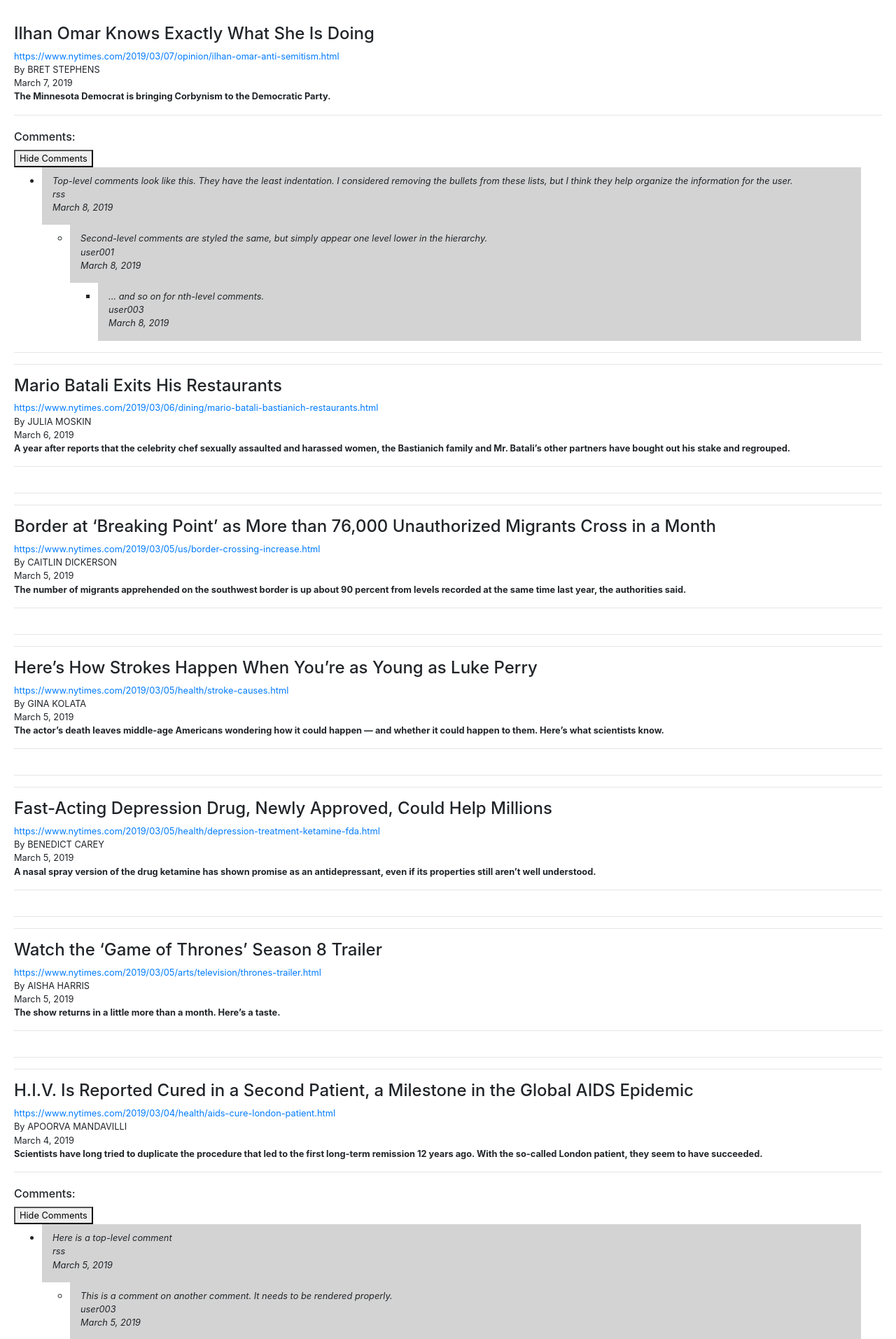
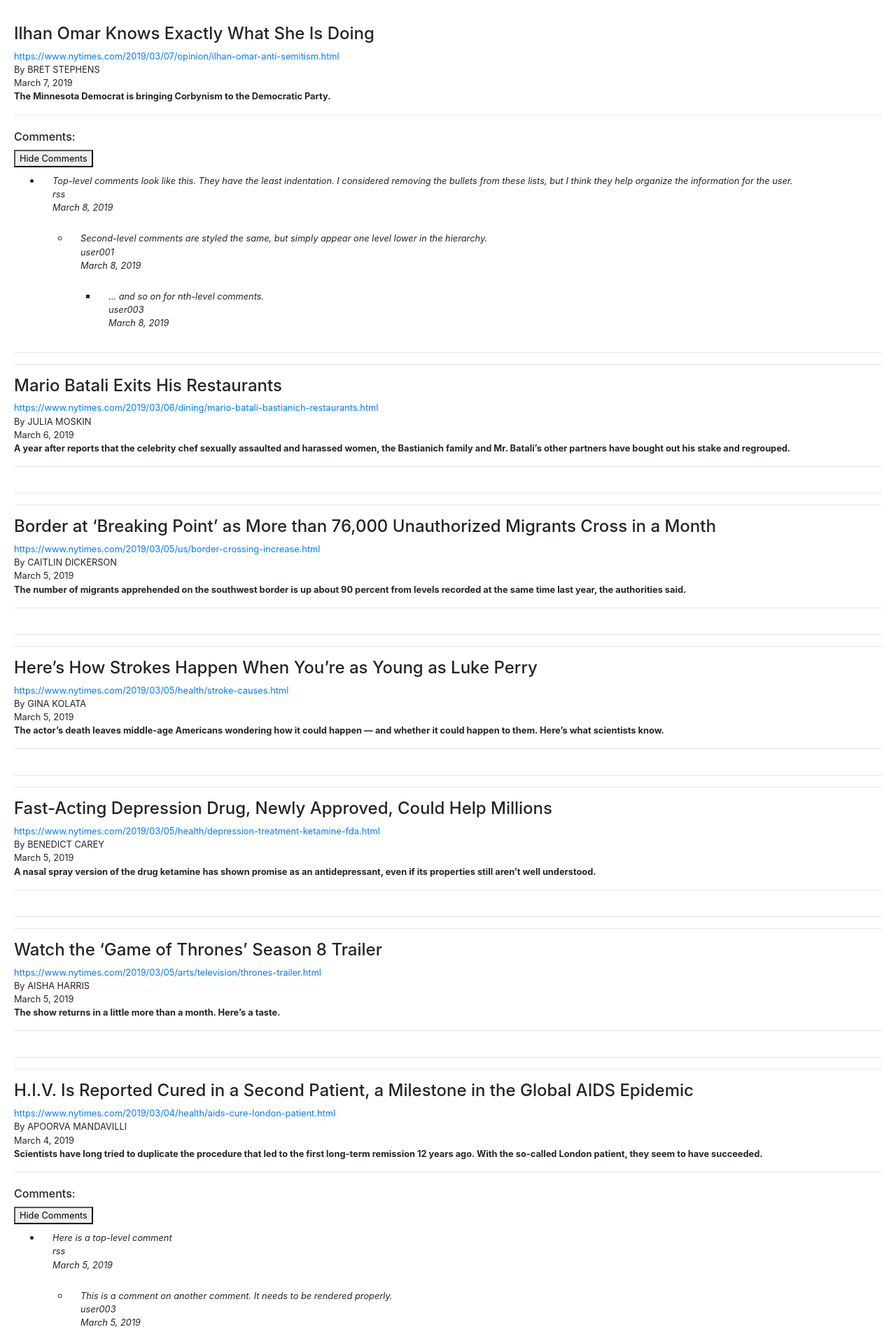
Before and after one commit to rsspdx/mentcom, a Django app: page / in a window 1280 px wide. Shown: the part 56-1969 px from the top of the page at 70% size. Run offline with Django 3.2, Linux system fonts and the light colour scheme; data comes from the database, SQL or seed files in the repository; some libraries are stand-ins or nearby versions.

Commit message:
unshaded comment background

```diff
--- a/forum/templates/forum/index.html
+++ b/forum/templates/forum/index.html
@@ -9,7 +9,7 @@
                 padding-top: 90px;
             }
             .comments {
-                background-color: lightgray;
+                /* background-color: lightgray; */
                 padding-bottom: 15px;
                 margin-right:30px;
             }
```
Also changed, not shown: db.sqlite3.
